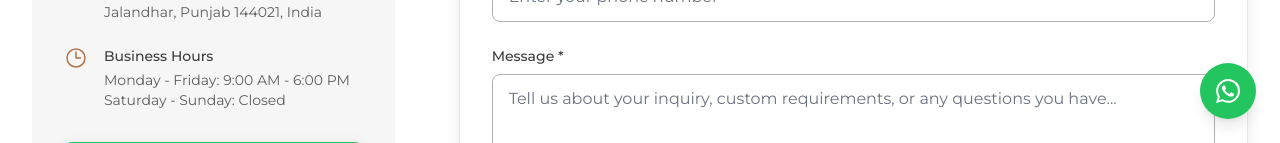
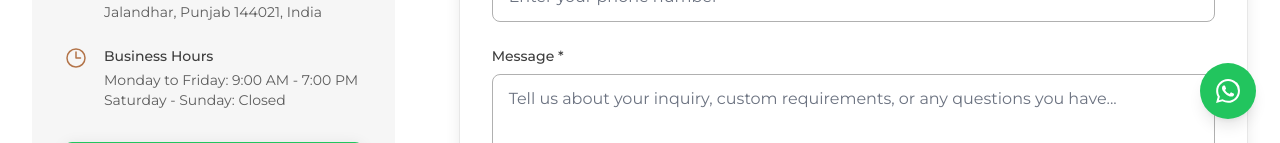
Before and after one commit to jalandharleather30-ass/jalandharleather, a Next.js app: page /contact in a window 1280 px wide. Shown: the part 657-800 px from the top of the page. Built offline with nearby package versions, Linux system fonts and the light colour scheme.

Commit message:
Update business hours to 9AM-7PM Monday to Friday, weekends closed

```diff
--- a/src/app/contact/page.tsx
+++ b/src/app/contact/page.tsx
@@ -108,7 +108,7 @@ export default function ContactPage() {
                   <div className="ml-4">
                     <h3 className="text-sm font-medium text-secondary-900">Business Hours</h3>
                     <div className="mt-1 text-sm text-secondary-600">
-                      <p>Monday - Friday: 9:00 AM - 6:00 PM</p>
+                      <p>Monday to Friday: 9:00 AM - 7:00 PM</p>
                       <p>Saturday - Sunday: Closed</p>
                     </div>
                   </div>
--- a/src/components/JsonLd.tsx
+++ b/src/components/JsonLd.tsx
@@ -106,7 +106,7 @@ export const localBusinessSchema = {
     "@type": "OpeningHoursSpecification",
     "dayOfWeek": ["Monday", "Tuesday", "Wednesday", "Thursday", "Friday"],
     "opens": "09:00",
-    "closes": "18:00"
+    "closes": "19:00"
   },
   "image": [
     "https://jalandharleather.com/images/hero/hero-1.png",
```
